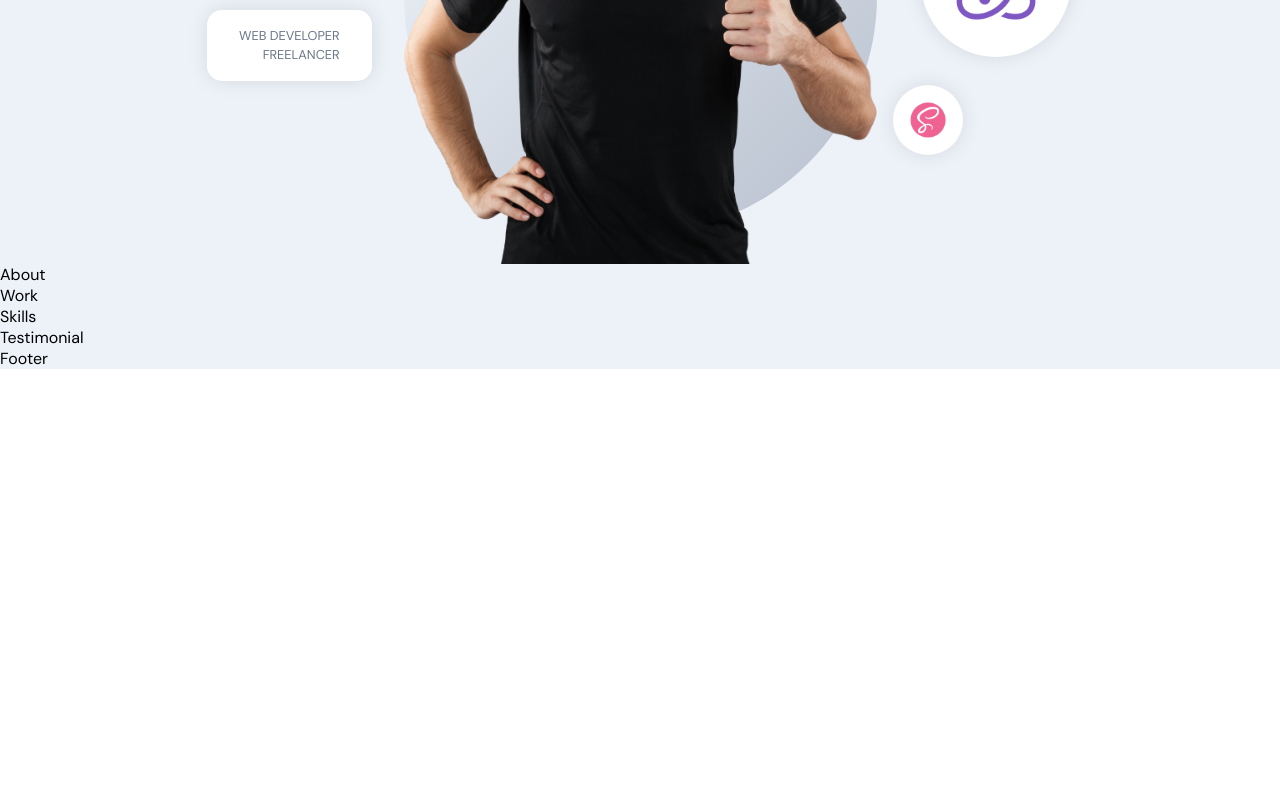
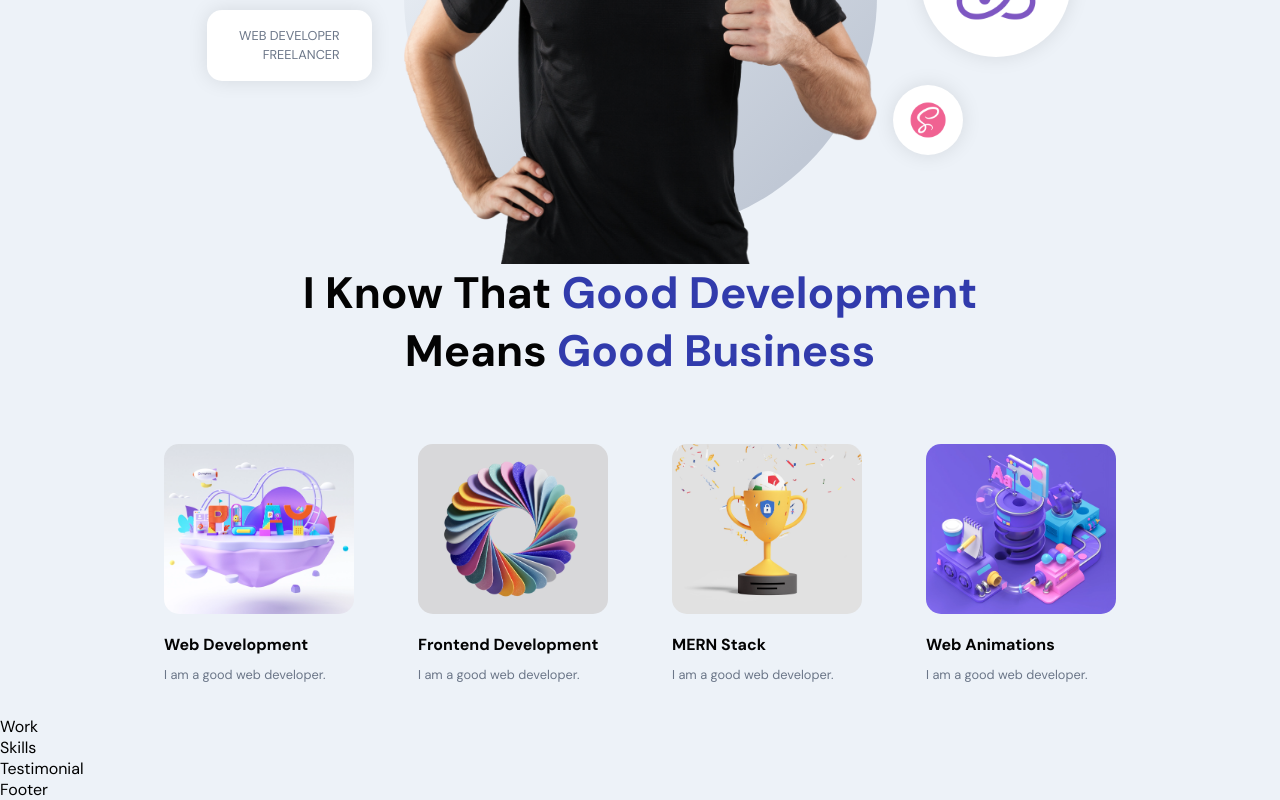
Before and after one commit to answebdev/sanity_portfolio, a React (Create React App) app: page / in a window 1280 px wide. Shown: the part 426-1226 px from the top of the page. Before the commit the page ends 800 px from the top, so only its background shows below. Built offline with nearby package versions, Linux system fonts and the light colour scheme.

Commit message:
add About Page

```diff
--- a/src/container/About/About.jsx
+++ b/src/container/About/About.jsx
@@ -1,9 +1,39 @@
-import React from 'react'
-import './About.scss'
+import React, { useState, useEffect } from 'react';
+import { motion } from 'framer-motion';
+// import { AppWrap, MotionWrap } from '../../wrapper';
+// import { urlFor, client } from '../../client';
+import { images } from '../../constants';
+
+import './About.scss';
+
+const abouts = [
+  { title: 'Web Development', description: 'I am a good web developer.', imgUrl: images.about01 },
+  { title: 'Frontend Development', description: 'I am a good web developer.', imgUrl: images.about02 },
+  { title: 'MERN Stack', description: 'I am a good web developer.', imgUrl: images.about03 },
+  { title: 'Web Animations', description: 'I am a good web developer.', imgUrl: images.about04 }
+]
 
 const About = () => {
   return (
-    <div>About</div>
+    <>
+      <h2 className='head-text'>I Know That <span>Good Development</span><br /> means <span>Good Business</span></h2>
+
+      <div className='app__profiles'>
+        {abouts.map((about, index) => (
+          <motion.div
+            key={about.title + index}
+            className="app__profile-item"
+            whileInView={{ opacity: 1 }}
+            whileHover={{ scale: 1.1 }}
+            transition={{ duration: 0.5, type: 'tween' }}
+          >
+            <img src={about.imgUrl} alt={about.title} />
+            <h2 className='bold-text' style={{ marginTop: 20 }}>{about.title}</h2>
+            <p className='p-text' style={{ marginTop: 10 }}>{about.description}</p>
+          </motion.div>
+        ))}
+      </div>
+    </>
   )
 }
 
--- a/src/container/About/About.scss
+++ b/src/container/About/About.scss
@@ -0,0 +1,38 @@
+.app__about {
+    flex: 1;
+    width: 100%;
+    flex-direction: column;
+  }
+
+  .app__profiles {
+    display: flex;
+    justify-content: center;
+    align-items: flex-start;
+    flex-wrap: wrap;
+    margin-top: 2rem;
+  }
+
+  .app__profile-item {
+    width: 190px;
+    display: flex;
+    justify-content: flex-start;
+    align-items: flex-start;
+    flex-direction: column;
+    margin: 2rem;
+
+    img {
+      width: 100%;
+      height: 170px;
+      border-radius: 15px;
+      object-fit: cover;
+    }
+
+    @media screen and (min-width: 2000px) {
+      width: 370px;
+      margin: 2rem 4rem;
+
+      img {
+        height: 320px;
+      }
+    }
+  }
```
